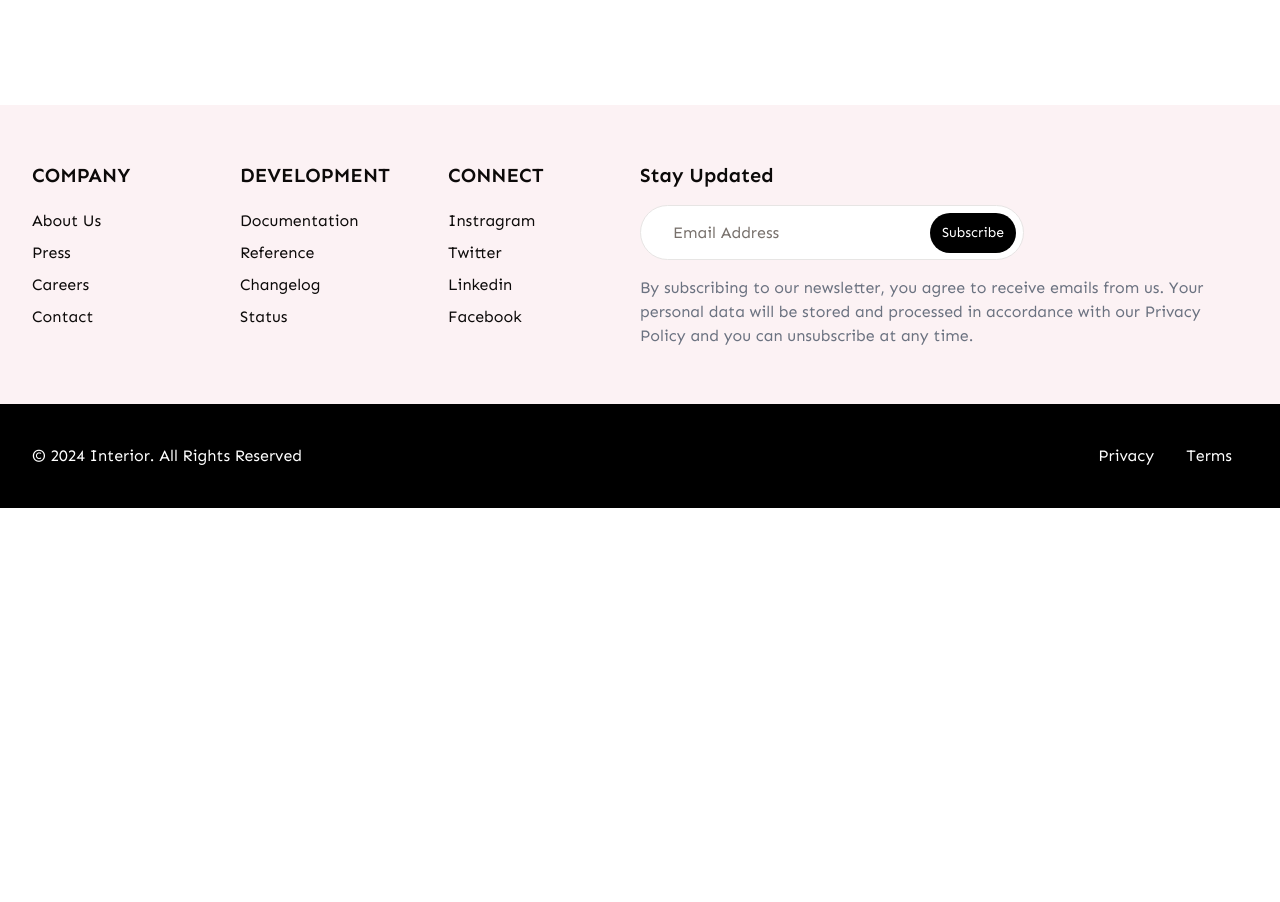
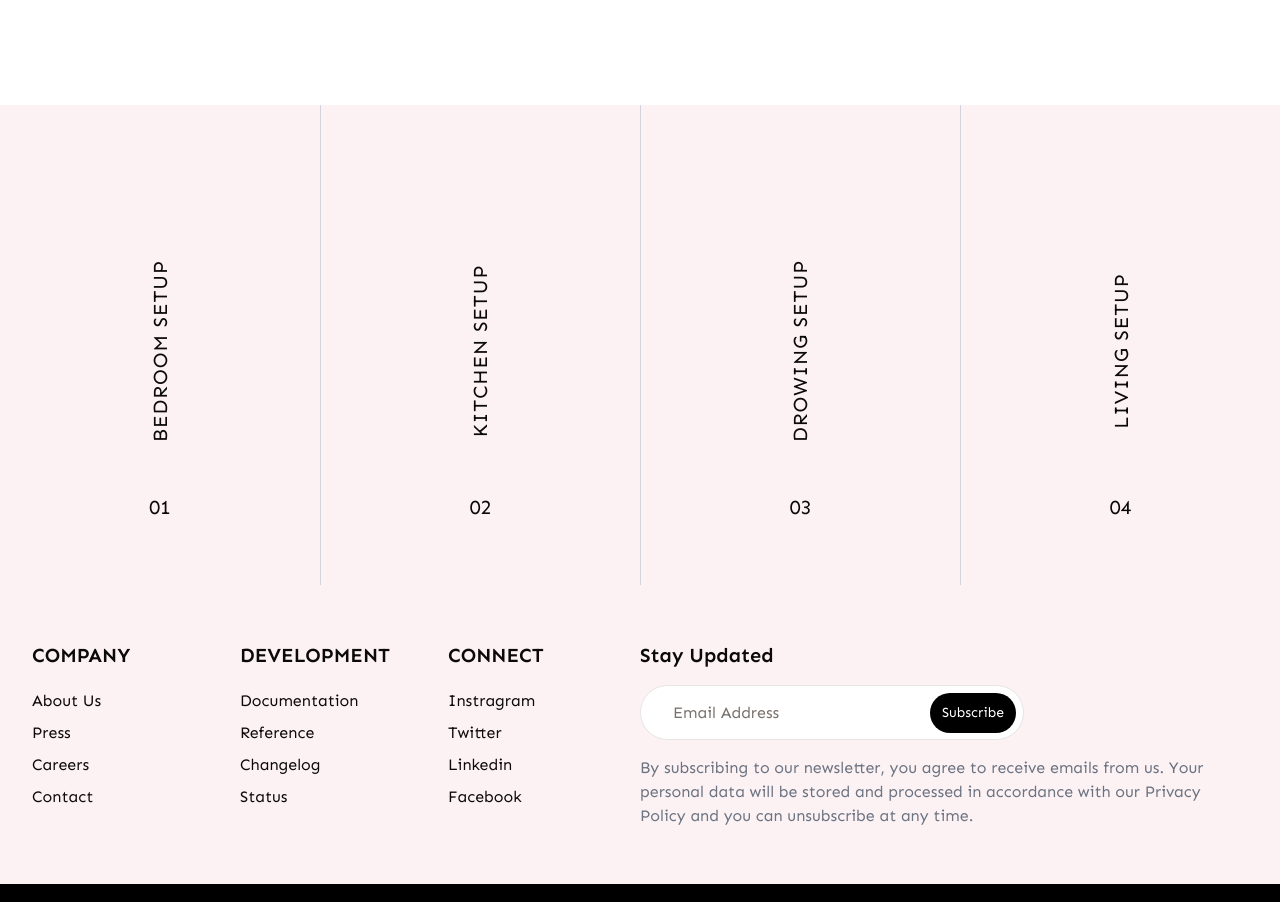
Before and after one commit to utkuoylum/interiordesign, a Next.js app: page / in a window 1280 px wide. Shown: the part 1659-2561 px from the top of the page. Before the commit the page ends 2167 px from the top, so only its background shows below. Built offline with nearby package versions, Linux system fonts and the light colour scheme.

Commit message:
catalog comp

```diff
--- a/app/page.js
+++ b/app/page.js
@@ -1,6 +1,6 @@
 import AboutComponent from "@/components/AboutComponent";
 // import CatalogSwiperSection from "@/components/CatalogSwiperSection";
-// import CatalogueSection from "@/components/CatalogueSection";
+import CatalogueSection from "@/components/CatalogueSection";
 import CompanySection from "@/components/CompanySection";
 // import ContactSection from "@/components/ContactSection";
 import HeroSection from "@/components/HeroSection";
@@ -12,8 +12,8 @@
       <HeroSection />
       <CompanySection />
      <AboutComponent />
-      {/*  <CatalogueSection />
-      <CatalogSwiperSection />
+     <CatalogueSection />
+      {/*   <CatalogSwiperSection />
       <ContactSection /> */}
     </>
   );
--- /dev/null
+++ b/components/CatalogueSection.jsx
@@ -0,0 +1,72 @@
+import Image from "next/image";
+import { TbArrowNarrowRight } from "react-icons/tb";
+
+export default function CatalogueSection() {
+    const items = [
+        {
+            id: "01",
+            catagory: "BEDROOM SETUP",
+            title: "Cossy Bedroom Setup",
+            image: "/image/badroom.jpg",
+            description: "family drowing room with a clean and comfortable design for your family.",
+        },
+        {
+            id: "02",
+            catagory: "KITCHEN SETUP",
+            title: "Neat & Clean Kitchen",
+            image: "/image/kitchen1.jpg",
+            description: "family drowing room with a clean and comfortable design for your family.",
+        },
+        {
+            id: "03",
+            catagory: "DROWING SETUP",
+            title: "Family Drowing Room",
+            image: "/image/drowing.jpg",
+            description: "family drowing room with a clean and comfortable design for your family.",
+        },
+        {
+            id: "04",
+            catagory: "LIVING SETUP",
+            title: "Clean Family Room",
+            image: "/image/living.jpg",
+            description: "family drowing room with a clean and comfortable design for your family.",
+        },
+    ]
+
+    return (
+        <div className="grid gap-8 lg:grid-cols-4 md:grid-cols-2 lg:gap-0 divide-gray-300 lg:divide-x">
+            {
+                items.map((item) => (
+                    <div key={item.id}
+                    className="relative overflow-hidden group"
+                    >
+                        <div>
+                            <Image
+                            src={item.image}
+                            width={380}
+                            height={100}
+                            alt=""
+                            className="w-full"
+                            />
+                        </div>
+
+                        <div className="absolute top-0 p-8 bg-white text-black bg-opacity-60 backdrop-blur m-12">
+                            <div className="flex justify-between pb-4">
+                                <p className="text-sm">{item.catagory}</p>
+                                <span className="text-sm">{item.id}</span>
+                            </div>
+                            <a className="block text-xl font-semibold" href="">{item.title}</a>
+                            <p className="py-4">{item.description}</p>
+                            <a className="inline-flex items-center font-medium" href="">See Details <TbArrowNarrowRight className="ml-2" /> </a>
+                        </div>
+
+                        <div className="inset-0 bg-tertiary flex-col items-center justify-end md:flex md:absolute gap-32 pb-16 text-xl transition duration-300 ease-in-out border-b-2 group-hover:translate-y-full md:border-b-0 hidden">
+                            <p className="tracking-wider -rotate-90">{item.catagory}</p>
+                            <span>{item.id}</span>
+                        </div>
+                    </div>
+                ))
+            }
+        </div>
+    )
+}
```
